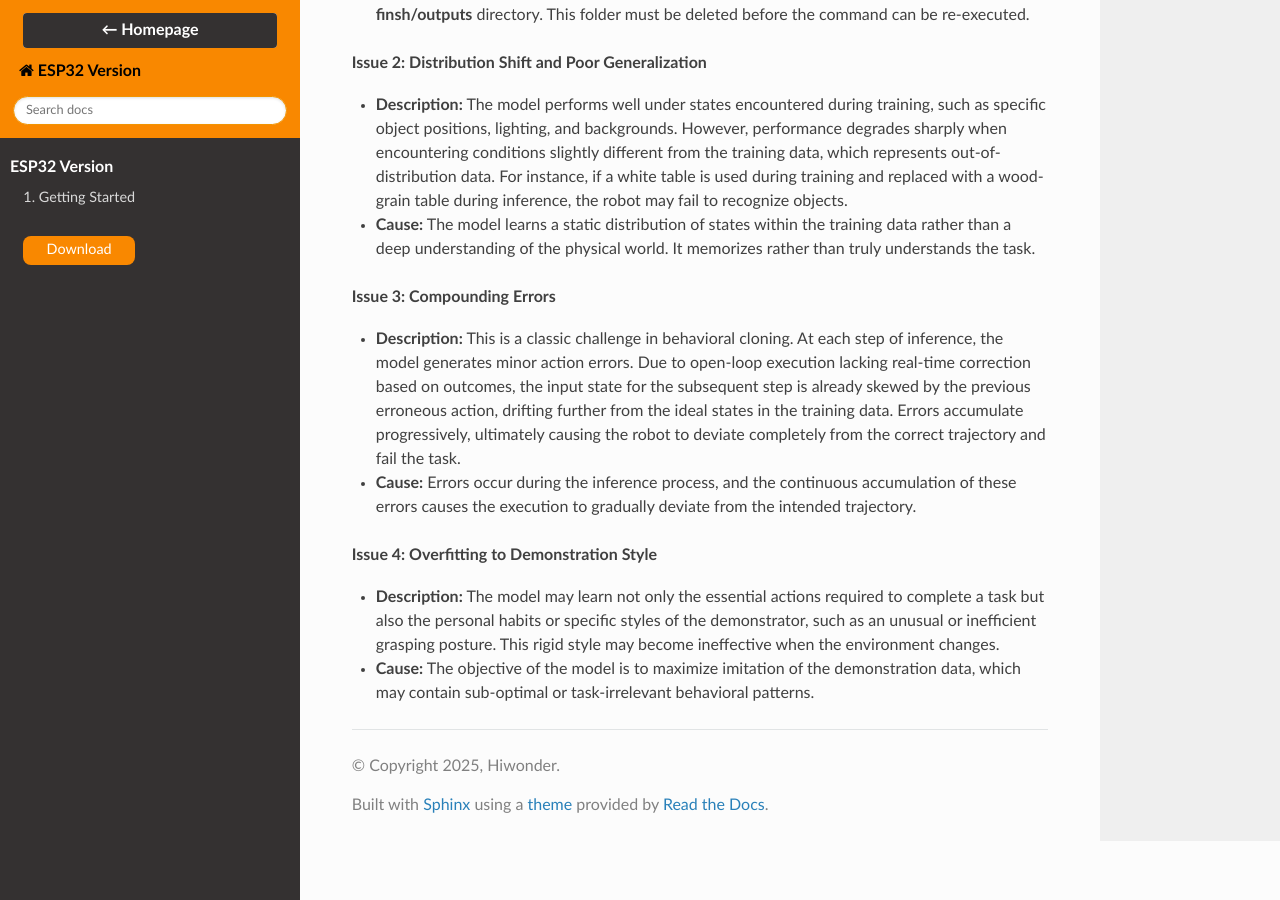
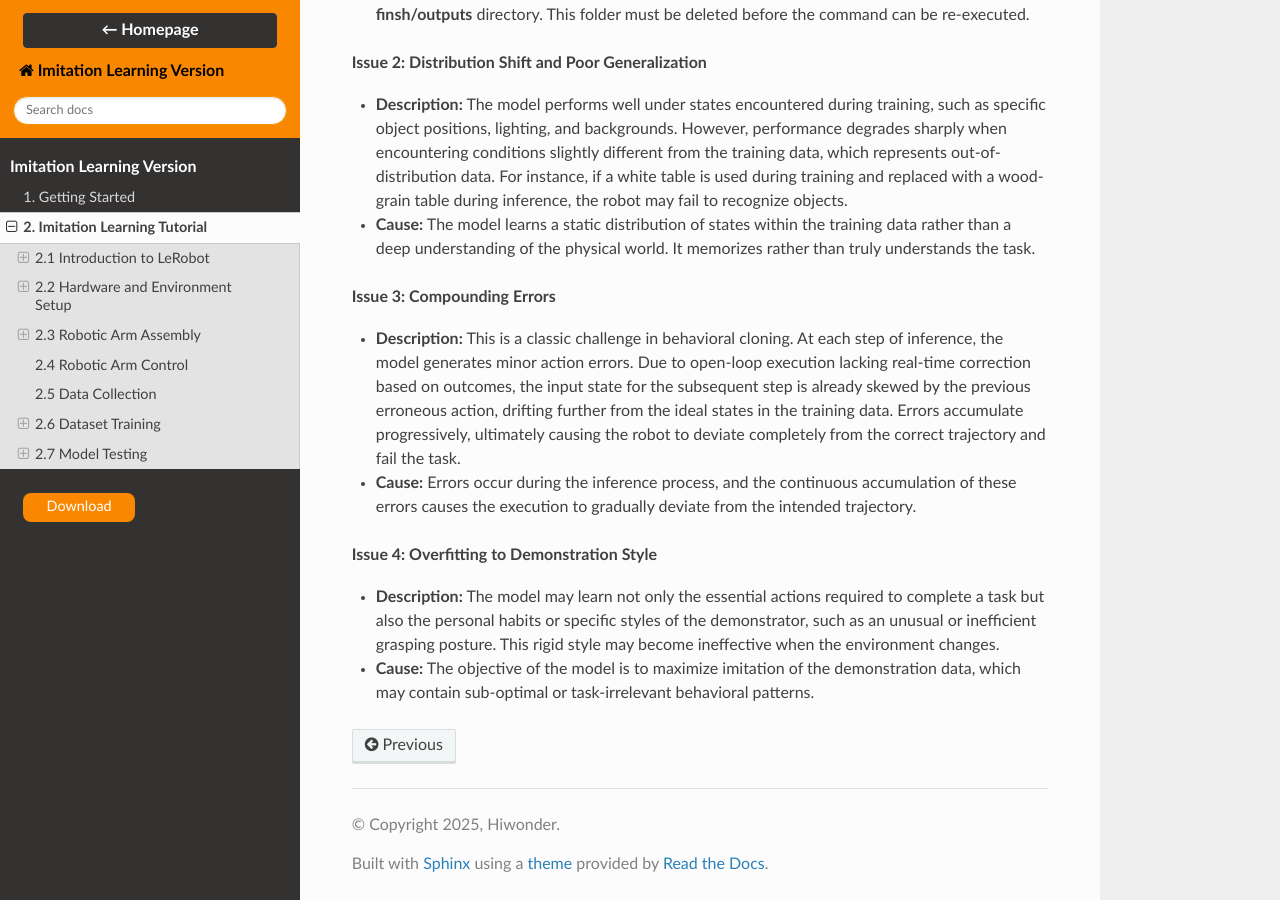
Before and after one commit to Hiwonder-docs/NexArm, a Sphinx documentation site: the page built from source/docs/2_Imitation_Learning_Tutorial.md, in a window 1280 px wide and 900 px high, scrolled down 28607 px. Built offline with Sphinx 7.4.7 and the Read the Docs theme 3.1.0, drawn with Linux system fonts in a browser that asks for light colours; pages that are not in the unit, such as notebooks, are missing from menus.

Commit message:
内容修改

```diff
--- a/source/conf.py
+++ b/source/conf.py
@@ -28,7 +28,7 @@ def replace_gfm_callouts(app, docname, source):
 def setup(app):
     app.connect("source-read", replace_gfm_callouts)
 
-project = 'ESP32 Version'
+project = 'Imitation Learning Version'
 copyright = '2025, Hiwonder'
 author = 'Hiwonder'
 release = 'v1.0'
```
Also changed, not shown: source/index.rst (+4 -10 lines).
